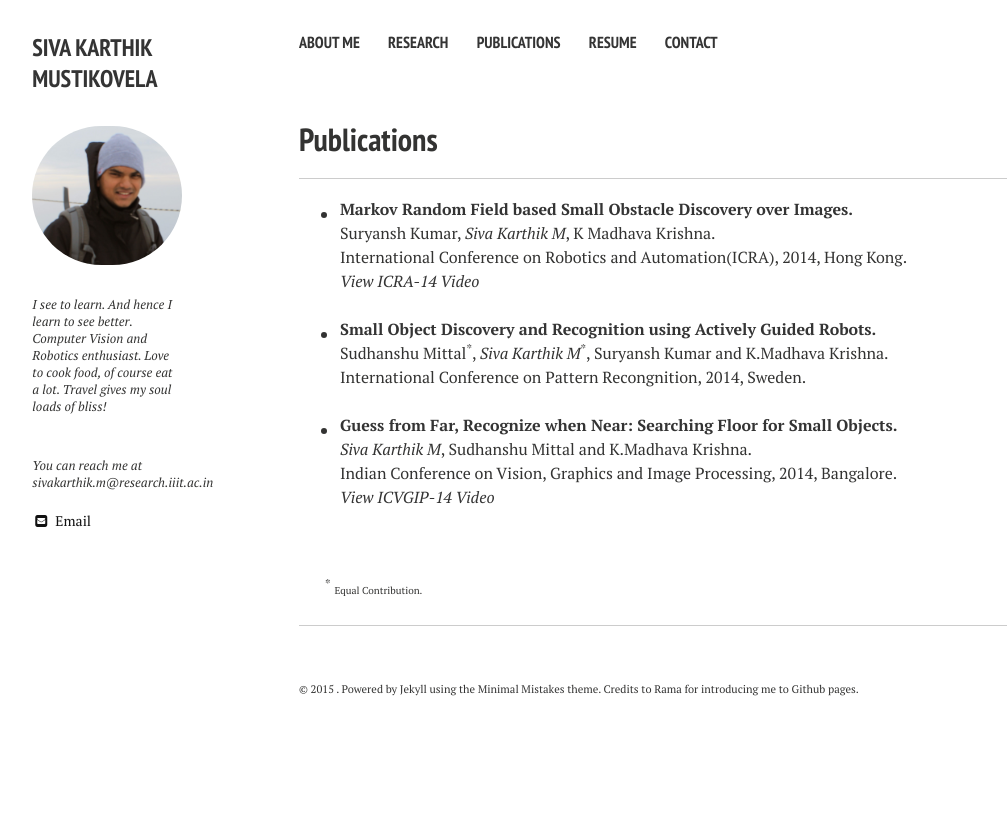
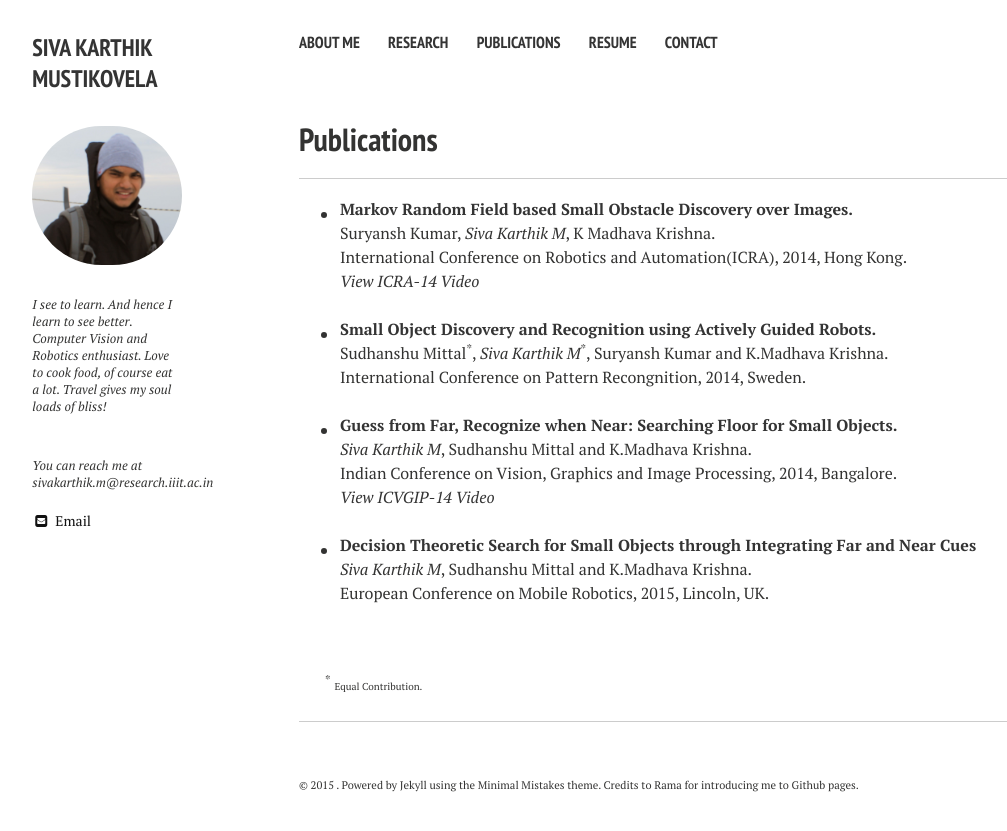
Before and after one commit to sivakm/sivakm.github.io, a Jekyll site: the page built from Publications/index.md, in a window 1280 px wide. Shown: the top 831 px of the page, without its empty margins (21-1028 px from the left). Built offline with Jekyll 4.4.1, drawn with Linux system fonts in a browser that asks for light colours; nearby versions of some CDN libraries.

Commit message:
Update index.md

```diff
--- a/Publications/index.md
+++ b/Publications/index.md
@@ -22,6 +22,11 @@ excerpt: "A List of Publications"
  | Indian Conference on Vision, Graphics and Image Processing, 2014, Bangalore.|
  |<em><a href="https://www.youtube.com/watch?v=4ZpH4LM7EO0">View ICVGIP-14 Video</a></em>|
 
+*| [**Decision Theoretic Search for Small Objects through Integrating Far and Near Cues**](/docs/Siva_etal_ECMR_15.pdf)   |
+ | *Siva Karthik M*, Sudhanshu Mittal and K.Madhava Krishna.  |
+ | European Conference on Mobile Robotics, 2015, Lincoln, UK.|
+
+
 <br>
 <br>
 
```
